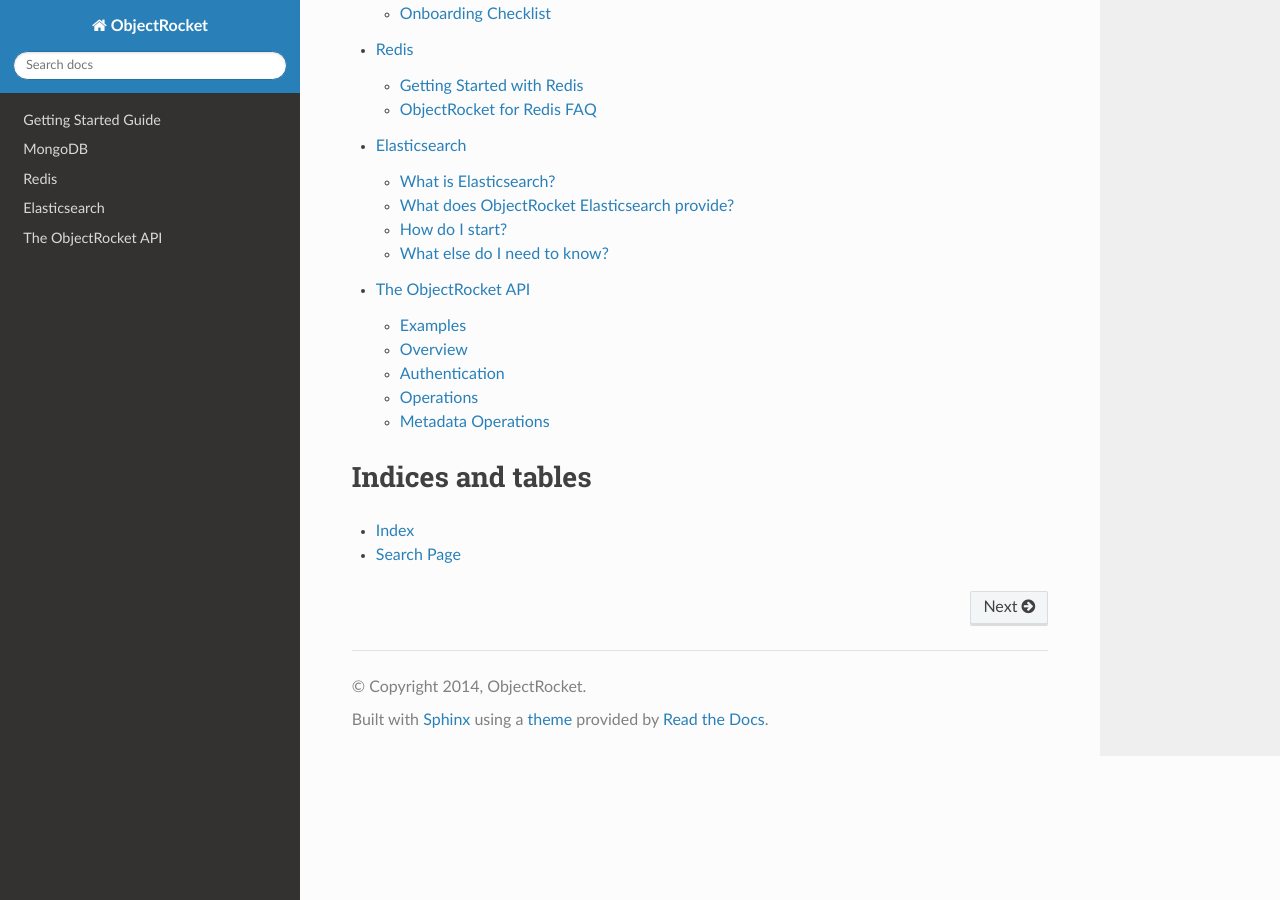
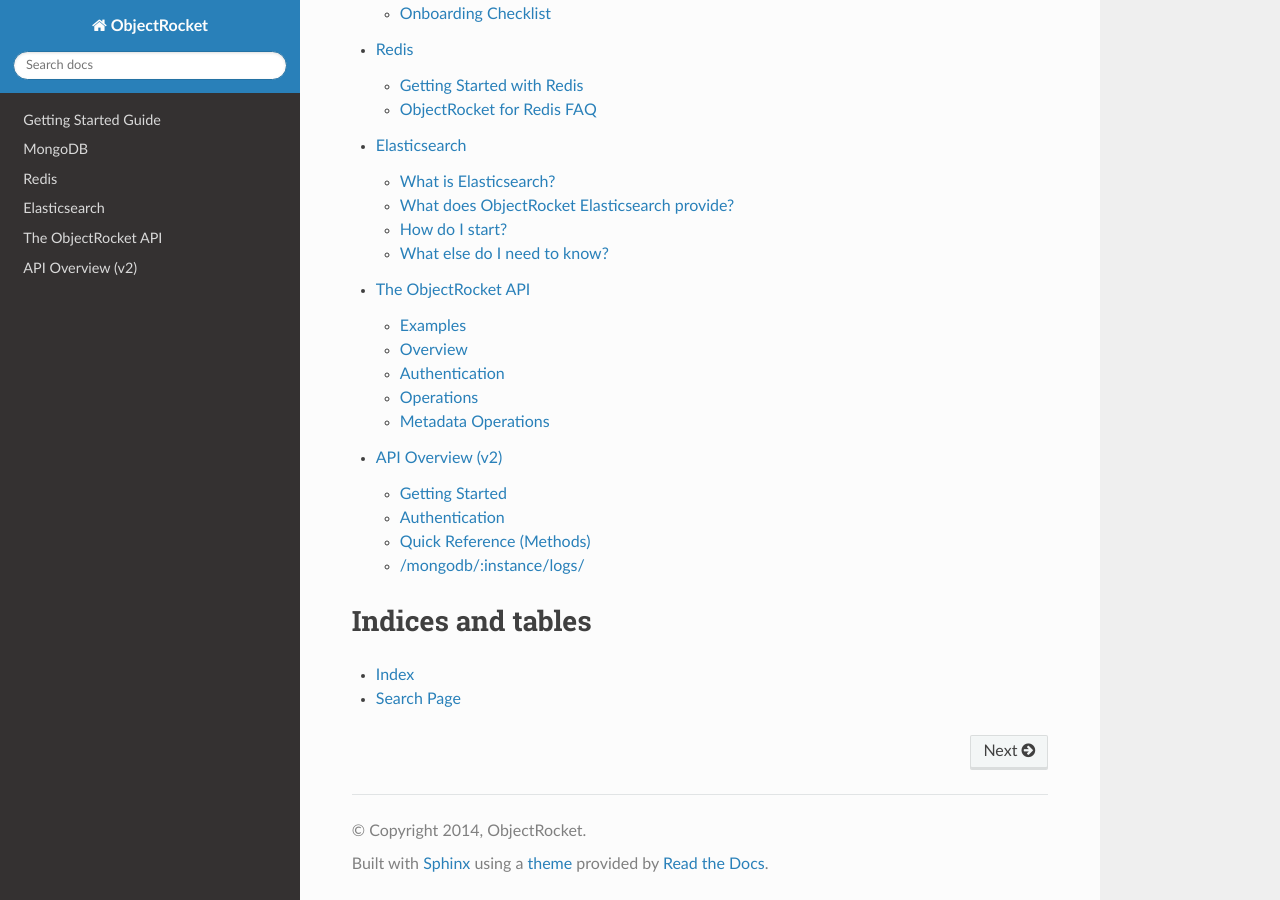
Before and after one commit to zcorleissen/documentation, a Sphinx documentation site: the page built from source/index.rst, in a window 1280 px wide and 900 px high, scrolled down 578 px. Built offline with Sphinx 7.4.7 and the Read the Docs theme 2.0.0, drawn with Linux system fonts in a browser that asks for light colours; part of the change alters nothing that is shown.

```diff
--- /dev/null
+++ b/source/api_v2.rst
@@ -0,0 +1,226 @@
+API Overview (v2)
+=====================
+
+This document covers version 2.0 of the ObjectRocket API.
+
+Getting Started
+---------------
+
+v2 API Endpoint: `https://sjc-api.objectrocket.com/v2/`
+
+Authentication
+--------------
+
+Authentication to the API occurs via `HTTP Basic Auth <https://en.wikipedia.org/wiki/Basic_access_authentication>`_. You'll need to authenticate with the API before you can do anything else (this would be the same username and password used when logging into the ObjectRocket Customer Portal). The server will respond with a **token** and **uid**. The token will expire after 24 hours. Here is an example on how to do so using cURL and HTTPie:
+
+.. code-block:: bash
+
+   $ curl --user 'donovan@heydonovan.io' 'https://sjc-api.objectrocket.com/v2/tokens/'
+   Enter host password for user 'donovan@heydonovan.io':
+   {"data": {"token": "IjA3MmQ5NGMwODUzOTRiMTE4ZWU0MzM2MGJlOTRiMzNhIg.CFoJ0A.4NWcNoAf-j3sEfTZzgKWtN1vdrg", "login": "donovan@heydonovan.io", "uid": "553fe69f5b335278436fa19b"}}
+
+.. code-block:: bash
+
+   $ http --auth 'donovan@heydonovan.io' 'https://sjc-api.objectrocket.com/v2/tokens/'
+   http: password for donovan@heydonovan.io@sjc-api.objectrocket.com:
+   HTTP/1.1 200 OK
+   Connection: keep-alive
+   Content-Length: 173
+   Content-Type: application/json
+   Date: Wed, 10 Jun 2015 15:25:01 GMT
+   Server: nginx/1.6.0
+   X-RateLimit-Limit: 1
+   X-RateLimit-Remaining: 1
+   X-RateLimit-Reset: -1
+
+   {
+       "data": {
+           "login": "donovan@heydonovan.io",
+           "token": "IjU2OTExN2VkYTY3ODQ5Y2JhNThkNTZlOWY2NmE4OTQ4Ig.CFnoTQ.mllZEOLgf7wLZIpcMzDVgMnSmpo",
+           "uid": "553fe69f5b335278436fa19b"
+       }
+   }
+
+One important note. The **token** is what will be used for the **X-Auth-Token** value that's required for every API request. If you do not include this header, you will receive a **401 UNAUTHORIZED** error.
+
+.. code-block:: bash
+
+    $ http --auth 'donovan@heydonovan.io' 'https://sjc-api.objectrocket.com/v2/instances/' \
+      X-Auth-Token:Ijg2NjM3M2RlYzI4YzQ5YzlhODJjZmZhY2UwZGRkYzlkIg.CJQ-xQ.BEOGqqZuwAkp-dbnKv67rqfbQkY
+    http: password for donovan@heydonovan.io@sjc-api.objectrocket.com:
+    HTTP/1.1 200 OK
+    Connection: keep-alive
+    Content-Length: 1013
+    Content-Type: application/json
+    Date: Fri, 24 Jul 2015 21:26:35 GMT
+    Server: nginx/1.8.0
+    X-RateLimit-Limit: 100
+    X-RateLimit-Remaining: 99
+    X-RateLimit-Reset: 1437773196
+
+    {
+        "data": [
+            {
+                "api_key": "12345",
+                "caster": null,
+                "connect_string": "syd-mongos0.objectrocket.com:12345",
+                "created": "2015-04-29 09:53:18",
+                "id": "55410c7f5b335278490a5be8",
+                "name": "test123",
+                "plan": 5,
+                "service": "mongodb",
+                "ssl_connect_string": "syd-mongos0.objectrocket.com:45023",
+                "type": "mongodb_sharded",
+                "version": "2.4.6",
+                "zone": "AP-Sydney"
+            }
+        ]
+    }
+
+Quick Reference (Methods)
+-------------------------
+
+General resources
+
+=======================  =========
+URL                      HTTP Verb
+=======================  =========
+/plans/
+/plans/<string:planid>/
+/tokens/
+/contact/
+/accounts/<uid>/
+/casters/
+/casters/<caster_id>/
+=======================  =========
+
+Stats resources
+
+========================================  =========
+URL                                       HTTP VERB
+========================================  =========
+/graphs/ad_hoc
+/instances/<instance_name>/stats_config/
+/dashboards/
+/dashboards/<dashboard_id>/
+========================================  =========
+
+Instance resources
+
+=========================================  =========
+URL                                        HTTP Verb
+=========================================  =========
+/instances/                                GET
+/instances/<instance>/                     GET
+/instances/<instance>/rename/              GET
+/instances/<instance>/acls/                GET
+/instances/<instance>/acls/<acl_id>/       GET
+=========================================  =========
+
+Elasticsearch resources
+
+==========================================  =========
+URL                                         HTTP Verb
+==========================================  =========
+/elasticsearch/check_states/                POST
+/elasticsearch/<instance>/cluster/          GET
+/elasticsearch/<instance>/data_nodes/       GET
+/elasticsearch/<instance>/indices/          GET
+/elasticsearch/<instance>/nodes/            GET
+/elasticsearch/                             GET
+/elasticsearch/<instance>/users/            GET
+==========================================  =========
+
+Redis resources
+
+==================================================================  ===============
+URL                                                                 HTTP Verb
+==================================================================  ===============
+/redis/<instance>/connectedSlaves/                                  GET
+/redis/<instance>/spaceUsage/                                       GET
+/redis/<instance>/maxMemoryPolicy/                                  GET
+/redis/<instance>/maxClients/                                       GET
+/redis/<instance>/resize/                                           POST
+==================================================================  ===============
+
+MongoDB resources
+
++---------------------------------------------------------------------+
+| Endpoint                                                            |
++=====================================================================+
+| GET /mongodb/:instance/databases/:database/collections/             |
++---------------------------------------------------------------------+
+| GET /mongodb/:instance/databases/:database/collections/:collection/ |
++---------------------------------------------------------------------+
+| GET /mongodb/:instance/compaction/                                  |
++---------------------------------------------------------------------+
+| GET /mongodb/:instance/databases/                                   |
++---------------------------------------------------------------------+
+| GET /mongodb/:instance/databases/<database>/                        |
++---------------------------------------------------------------------+
+| GET /mongodb/:instance/opcounters/persecond/                        |
++---------------------------------------------------------------------+
+| GET /mongodb/:instance/opcounters/                                  |
++---------------------------------------------------------------------+
+| GET /mongodb/:instance/replicasets/                                 |
++---------------------------------------------------------------------+
+| GET /mongodb/:instance/shards/                                      |
++---------------------------------------------------------------------+
+| GET /mongodb/:instance/spaceusage/                                  |
++---------------------------------------------------------------------+
+| GET /mongodb/:instance/stepdown/                                    |
++---------------------------------------------------------------------+
+| GET /mongodb/:instance/backups/                                     |
++---------------------------------------------------------------------+
+| GET :ref:`mongodb-instance-logs`                                    |
++---------------------------------------------------------------------+
+
+MongoDB
+~~~~~~~
+
+.. _mongodb-instance-logs:
+
+/mongodb/:instance/logs/
+-------------------------
+
+Description: Lorem Ipsum
+
+Example Request:
+
+.. code-block:: bash
+
+   $ http --auth 'user@example.com:password' 'https://sjc-api.objectrocket.com/v2/mongodb/test123/backups/'
+
+Example Response:
+
+.. code-block:: bash
+
+   {
+            "_id": {
+                "$oid": "55b1e6f95559617dd0a517ec"
+            },
+            "backup_directory": "/backups/55410c7f5b335278490a5be8/20150724_0018",
+            "backup_host": "sydbackups0.syd.objectrocket.com",
+            "error_msg": "Successful, completed in 61 seconds",
+            "filenames": {
+                "5db16d02db25b9673ff2f72440366df0": "5db16d02db25b9673ff2f72440366df0_20150724_0018.tgz",
+                "90a85209de63519f0c04728a1bdb9313": "90a85209de63519f0c04728a1bdb9313_20150724_0018.tgz",
+                "config_server": "config_12345_20150724_0018.tgz"
+            },
+            "instance_id": {
+                "$oid": "55410c7f5b335278490a5be8"
+            },
+            "instance_name": "test123",
+            "instance_type": "mongodb_sharded",
+            "login": "donovan@heydonovan.io",
+            "port": 12345,
+            "timestamp": {
+                "$date": 1437697100909
+            },
+            "timestamp_formatted": "2015/07/24 00:18:20"
+        }
+
+Redis
+~~~~~
+
+more stuff
--- a/source/index.rst
+++ b/source/index.rst
@@ -11,6 +11,7 @@ Contents:
    redis
    elastic
    api/overview
+   api_v2
 
 Indices and tables
 ==================
```
